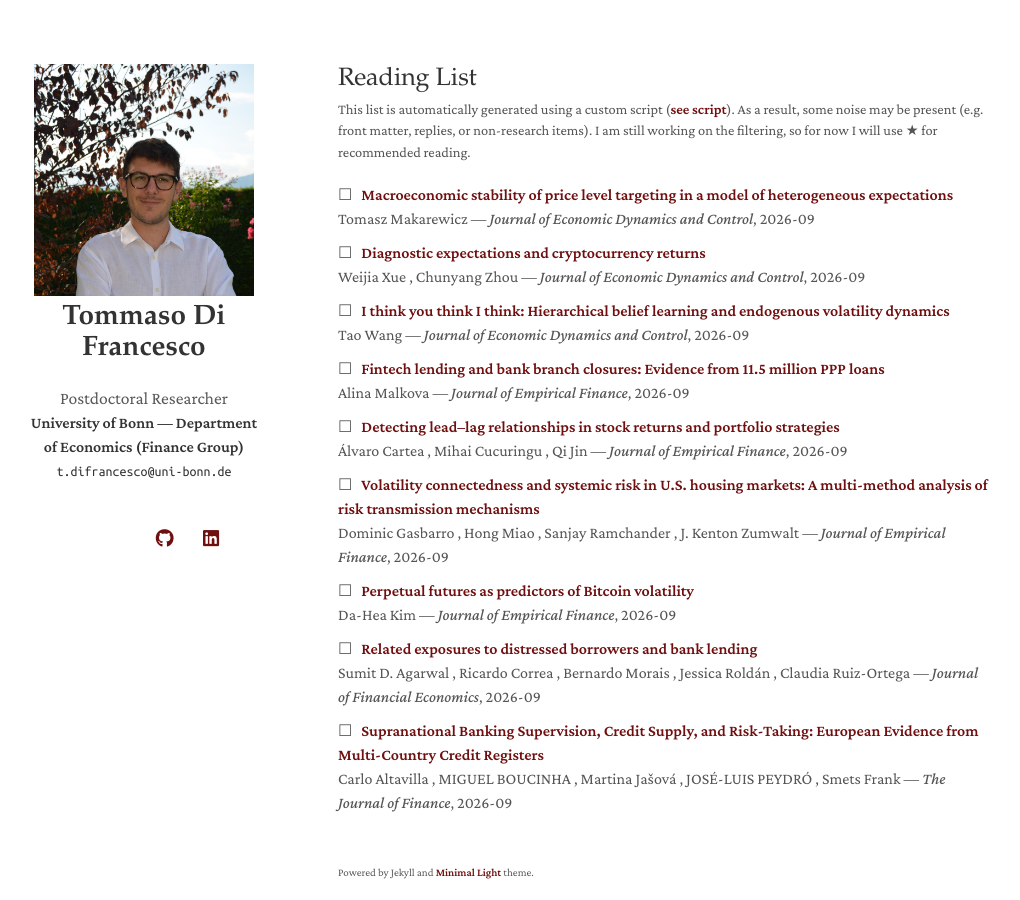
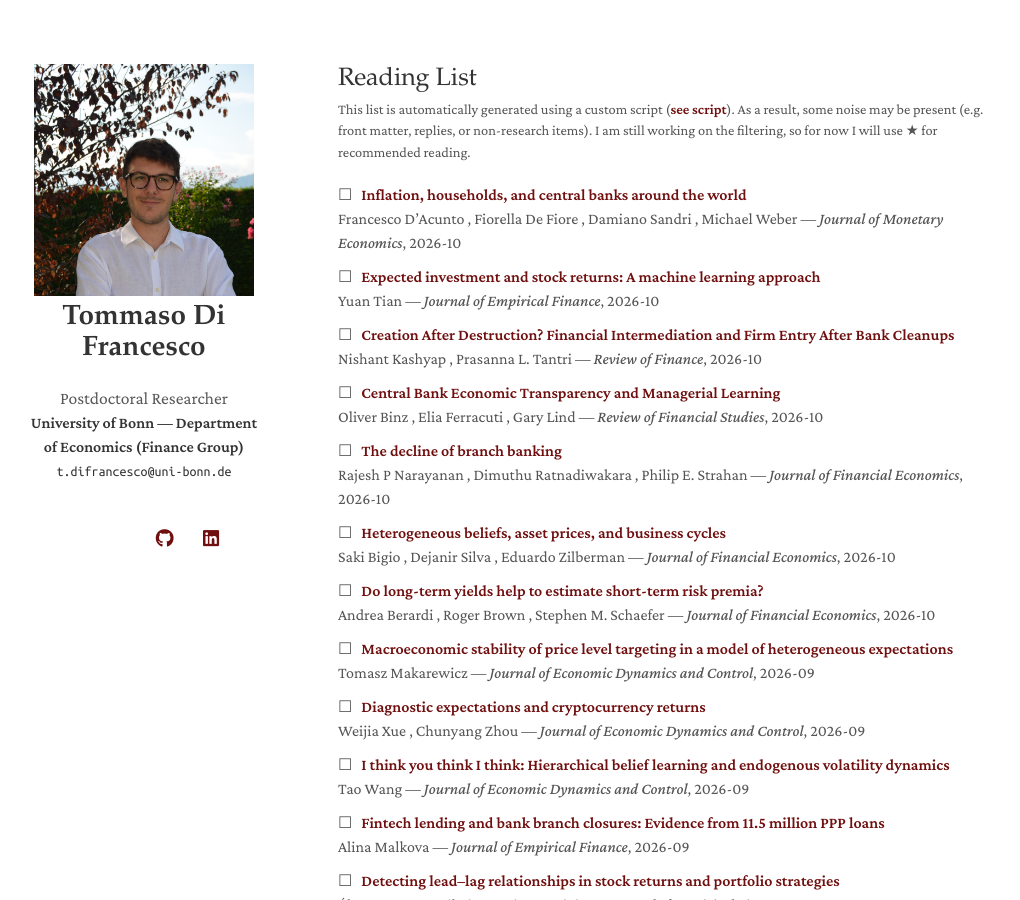
Before and after one commit to TommasoDF/TommasoDF.github.io, a Jekyll site: the page built from reading.md, in a window 1280 px wide and 900 px high. Shown: the whole window, without its empty margins (132-1152 px from the left). Built offline with Jekyll 4.4.1, drawn with Linux system fonts in a browser that asks for light colours; a style sheet for code colours, icons or effects is not loaded.

Commit message:
Update bio wording, remove News section, refresh reading list
Co-Authored-By: Claude Sonnet 5 <noreply@anthropic.com>

```diff
--- a/_data/reading.yml
+++ b/_data/reading.yml
@@ -1,4 +1,67 @@
 main:
+- title: Inflation, households, and central banks around the world
+  authors: Francesco D’Acunto , Fiorella De Fiore , Damiano Sandri , Michael Weber
+  date: 2026-10
+  venue: Journal of Monetary Economics
+  url: https://doi.org/10.1016/j.jmoneco.2026.103996
+  read: false
+  recommended: false
+  id: doi:10.1016/j.jmoneco.2026.103996
+  source: openalex
+- title: 'Expected investment and stock returns: A machine learning approach'
+  authors: Yuan Tian
+  date: 2026-10
+  venue: Journal of Empirical Finance
+  url: https://doi.org/10.1016/j.jempfin.2026.101781
+  read: false
+  recommended: false
+  id: doi:10.1016/j.jempfin.2026.101781
+  source: openalex
+- title: Creation After Destruction? Financial Intermediation and Firm Entry After Bank Cleanups
+  authors: Nishant Kashyap , Prasanna L. Tantri
+  date: 2026-10
+  venue: Review of Finance
+  url: https://doi.org/10.1093/rof/rfag045
+  read: false
+  recommended: false
+  id: doi:10.1093/rof/rfag045
+  source: openalex
+- title: Central Bank Economic Transparency and Managerial Learning
+  authors: Oliver Binz , Elia Ferracuti , Gary Lind
+  date: 2026-10
+  venue: Review of Financial Studies
+  url: https://doi.org/10.1093/rfs/hhag089
+  read: false
+  recommended: false
+  id: doi:10.1093/rfs/hhag089
+  source: openalex
+- title: The decline of branch banking
+  authors: Rajesh P Narayanan , Dimuthu Ratnadiwakara , Philip E. Strahan
+  date: 2026-10
+  venue: Journal of Financial Economics
+  url: https://doi.org/10.1016/j.jfineco.2026.104383
+  read: false
+  recommended: false
+  id: doi:10.1016/j.jfineco.2026.104383
+  source: openalex
+- title: Heterogeneous beliefs, asset prices, and business cycles
+  authors: Saki Bigio , Dejanir Silva , Eduardo Zilberman
+  date: 2026-10
+  venue: Journal of Financial Economics
+  url: https://doi.org/10.1016/j.jfineco.2026.104382
+  read: false
+  recommended: false
+  id: doi:10.1016/j.jfineco.2026.104382
+  source: openalex
+- title: Do long-term yields help to estimate short-term risk premia?
+  authors: Andrea Berardi , Roger Brown , Stephen M. Schaefer
+  date: 2026-10
+  venue: Journal of Financial Economics
+  url: https://doi.org/10.1016/j.jfineco.2026.104386
+  read: false
+  recommended: false
+  id: doi:10.1016/j.jfineco.2026.104386
+  source: openalex
 - title: Macroeconomic stability of price level targeting in a model of heterogeneous expectations
   authors: Tomasz Makarewicz
   date: 2026-09
@@ -207,11 +270,22 @@ excluded_ids:
 - doi:10.1016/j.jedc.2026.105420
 - doi:10.1016/j.jedc.2026.105423
 - doi:10.1016/j.jedc.2026.105424
+- doi:10.1016/j.jedc.2026.105434
 - doi:10.1016/j.jedc.2026.105435
+- doi:10.1016/j.jedc.2026.105436
+- doi:10.1016/j.jedc.2026.105437
+- doi:10.1016/j.jedc.2026.105438
+- doi:10.1016/j.jedc.2026.105439
+- doi:10.1016/j.jedc.2026.105440
+- doi:10.1016/j.jedc.2026.105441
+- doi:10.1016/j.jedc.2026.105442
+- doi:10.1016/j.jedc.2026.105443
 - doi:10.1016/j.jempfin.2026.101767
 - doi:10.1016/j.jempfin.2026.101776
 - doi:10.1016/j.jempfin.2026.101777
 - doi:10.1016/j.jempfin.2026.101778
+- doi:10.1016/j.jempfin.2026.101780
+- doi:10.1016/j.jempfin.2026.101782
 - doi:10.1016/j.jfineco.2026.104350
 - doi:10.1016/j.jfineco.2026.104354
 - doi:10.1016/j.jfineco.2026.104357
@@ -221,9 +295,15 @@ excluded_ids:
 - doi:10.1016/j.jfineco.2026.104362
 - doi:10.1016/j.jfineco.2026.104363
 - doi:10.1016/j.jfineco.2026.104364
+- doi:10.1016/j.jfineco.2026.104374
 - doi:10.1016/j.jfineco.2026.104375
+- doi:10.1016/j.jfineco.2026.104377
 - doi:10.1016/j.jfineco.2026.104378
+- doi:10.1016/j.jfineco.2026.104379
 - doi:10.1016/j.jfineco.2026.104380
+- doi:10.1016/j.jfineco.2026.104385
+- doi:10.1016/j.jfineco.2026.104387
+- doi:10.1016/j.jfineco.2026.104392
 - doi:10.1016/j.jmoneco.2025.103885
 - doi:10.1016/j.jmoneco.2026.103892
 - doi:10.1016/j.jmoneco.2026.103896
@@ -284,6 +364,12 @@ excluded_ids:
 - doi:10.1016/j.jmoneco.2026.103988
 - doi:10.1016/j.jmoneco.2026.103992
 - doi:10.1016/j.jmoneco.2026.103993
+- doi:10.1016/j.jmoneco.2026.103994
+- doi:10.1016/j.jmoneco.2026.103995
+- doi:10.1016/j.jmoneco.2026.103997
+- doi:10.1016/j.jmoneco.2026.103998
+- doi:10.1016/j.jmoneco.2026.104008
+- doi:10.1016/j.jmoneco.2026.104009
 - doi:10.1016/s0165-1889(26)00016-3
 - doi:10.1016/s0165-1889(26)00037-0
 - doi:10.1016/s0165-1889(26)00051-5
@@ -298,12 +384,14 @@ excluded_ids:
 - doi:10.1016/s0304-3932(26)00066-8
 - doi:10.1016/s0304-3932(26)00085-1
 - doi:10.1016/s0304-3932(26)00098-x
+- doi:10.1016/s0304-3932(26)00117-0
 - doi:10.1016/s0304-405x(26)00139-x
 - doi:10.1017/s0022109026103159
 - doi:10.1017/s0022109026103172
 - doi:10.1017/s0022109026103202
 - doi:10.1017/s0022109026103317
 - doi:10.1017/s0022109026103354
+- doi:10.1017/s0022109026103366
 - doi:10.1017/s0022109026103378
 - doi:10.1093/qje/qjaf056
 - doi:10.1093/qje/qjaf057
@@ -428,12 +516,21 @@ excluded_ids:
 - doi:10.1093/rfs/hhag086
 - doi:10.1093/rfs/hhag087
 - doi:10.1093/rfs/hhag088
+- doi:10.1093/rfs/hhag090
+- doi:10.1093/rfs/hhag091
+- doi:10.1093/rfs/hhag092
+- doi:10.1093/rfs/hhag093
+- doi:10.1093/rof/rfag036
 - doi:10.1093/rof/rfag037
 - doi:10.1093/rof/rfag038
 - doi:10.1093/rof/rfag040
 - doi:10.1093/rof/rfag042
 - doi:10.1093/rof/rfag043
 - doi:10.1093/rof/rfag044
+- doi:10.1093/rof/rfag046
+- doi:10.1093/rof/rfag047
+- doi:10.1093/rof/rfag048
+- doi:10.1093/rof/rfag049
 - doi:10.1111/jofi.13345
 - doi:10.1111/jofi.13346
 - doi:10.1111/jofi.13347
@@ -498,12 +595,20 @@ excluded_ids:
 - doi:10.1111/jofi.70076
 - doi:10.1111/jofi.70077
 - doi:10.1111/jofi.70079
+- doi:10.1111/jofi.70080
 - doi:10.1111/jofi.70081
+- doi:10.1111/jofi.70082
+- doi:10.1111/jofi.70083
+- doi:10.1111/jofi.70085
+- doi:10.1111/jofi.70086
 - doi:10.1111/jofi.70087
 - doi:10.1111/jofi.70088
+- doi:10.1111/jofi.70089
+- doi:10.1111/jofi.70090
 - doi:10.1111/jofi.70092
 - doi:10.1111/jofi.70093
 - doi:10.1111/jofi.70094
+- doi:10.1111/jofi.70095
 - doi:10.1111/jofi.v81.1
 - doi:10.1111/jofi.v81.2
 - doi:10.1111/jofi.v81.3
```
Also changed, not shown: index.md (+1 -6 lines).
